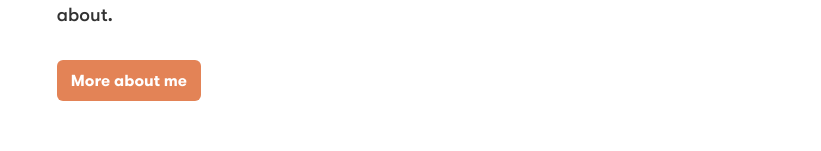
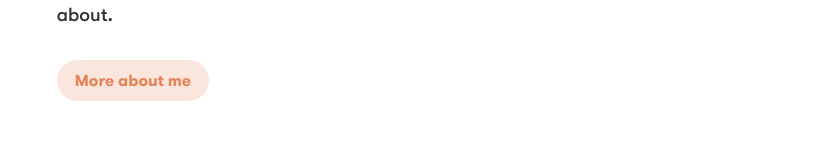
Before and after one commit to samuelkraft/samuelkraft-next, a Next.js app: page / in a window 1280 px wide. Shown: the part 286-437 px from the top of the page, without its empty margins (229-1050 px from the left). Built offline with nearby package versions, Linux system fonts and the light colour scheme; no server answers.

Commit message:
New button style

```diff
--- a/components/button.module.scss
+++ b/components/button.module.scss
@@ -1,19 +1,19 @@
 .button {
   display: inline-flex;
   align-items: center;
-  padding: 10px 14px;
-  color: white;
+  padding: 10px 18px;
+  color: var(--brand);
   font-weight: 700;
   font-size: 16px;
   font-family: var(--fontFamily);
-  background-color: var(--brand);
+  background-color: var(--brandTinted);
   border: none;
-  border-radius: 6px;
+  border-radius: 9999px;
   transition: background-color 200ms ease-out, color 200ms ease-out;
 
   &:hover,
   &:focus {
-    background-color: var(--brandActive);
+    background-color: var(--brandTintedActive);
     cursor: pointer;
   }
 
--- a/components/page.module.scss
+++ b/components/page.module.scss
@@ -52,6 +52,8 @@
 }
 
 .badge {
+  position: relative;
+  top: -1px;
   display: none;
   margin-left: 5px;
   padding: 2px 5px;
--- a/styles/globals.scss
+++ b/styles/globals.scss
@@ -29,6 +29,7 @@
   --brand: #e38356;
   --brandActive: #b3613b;
   --brandTinted: rgba(227, 131, 86, 0.2);
+  --brandTintedActive: rgba(227, 131, 86, 0.33);
   --headerBg: rgba(255, 255, 255, 0.6);
   --border: rgba(0, 0, 0, 0.08);
   --borderActive: rgba(0, 0, 0, 0.25);
```
